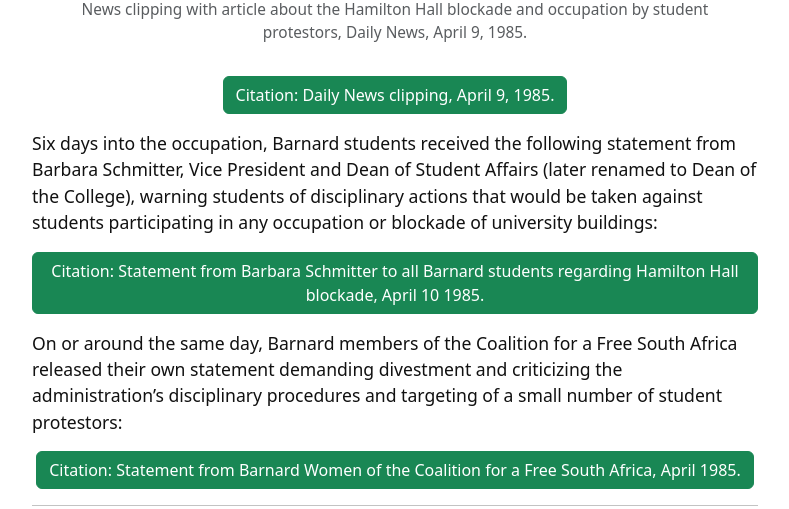
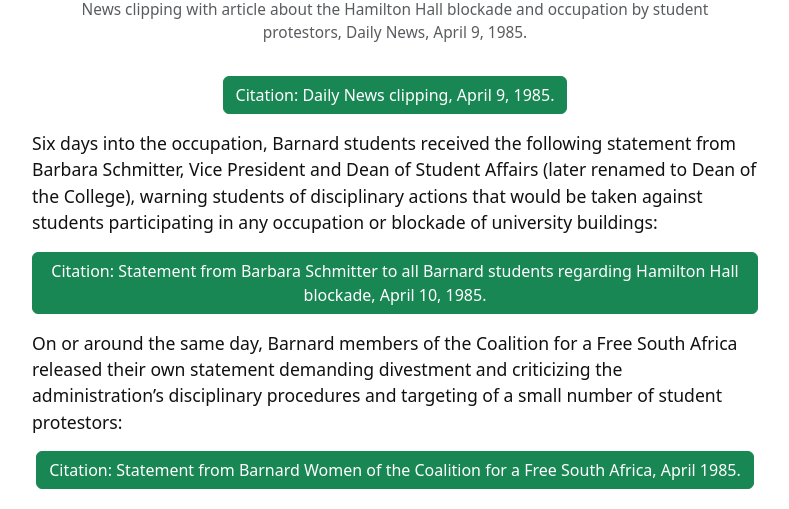
Before and after one commit to katelynautumn28/ddd-research-guide, a Jekyll site: the page built from content/3-lesson.md, in a window 1280 px wide and 1400 px high, scrolled down 13203 px. Shown: the top 509 px of the window, without its empty margins (245-1034 px from the left). Built offline with Jekyll 4.4.1, drawn with Linux system fonts in a browser that asks for light colours; some of the changed text lies outside the part shown.

Commit message:
Update 3-lesson.md

```diff
--- a/content/3-lesson.md
+++ b/content/3-lesson.md
@@ -254,8 +254,8 @@ Six days into the occupation, Barnard students received the following statement
 </style>
 <div id="my-pdf29"></div>
 <script src="https://unpkg.com/pdfobject"></script>
-<script>PDFObject.embed("https://katelynautumn28.github.io/ddd-workshop/images/BC05-08_Box32_South-Africa-5.pdf", "#my-pdf29");</script>
-{% include modal.html button="Citation: Statement from Barbara Schmitter to all Barnard students regarding Hamilton Hall blockade, April 10 1985." color="success" title="Citation" text="Statement from Barbara Schmitter to all Barnard students regarding Hamilton Hall blockade, April 10 1985. [Clippings (including apartheid protests), women's studies program, first year statistics, Seven Sisters admissions and conference materials, 1963-1989, undated, Box 32; Series 1 Press Releases and Clippings; Office of Communications records, BC05-08. Barnard Archives and Special Collections.](https://collections.barnard.edu/public/repositories/2/archival_objects/265)" %}
+<script>PDFObject.embed("https://katelynautumn28.github.io/ddd-workshop/images/BC05-08_Box32_South-Africa-4.pdf", "#my-pdf29");</script>
+{% include modal.html button="Citation: Statement from Barbara Schmitter to all Barnard students regarding Hamilton Hall blockade, April 10, 1985." color="success" title="Citation" text="Statement from Barbara Schmitter to all Barnard students regarding Hamilton Hall blockade, April 10 1985. [Clippings (including apartheid protests), women's studies program, first year statistics, Seven Sisters admissions and conference materials, 1963-1989, undated, Box 32; Series 1 Press Releases and Clippings; Office of Communications records, BC05-08. Barnard Archives and Special Collections.](https://collections.barnard.edu/public/repositories/2/archival_objects/265)" %}
 
 On or around the same day, Barnard members of the Coalition for a Free South Africa released their own statement demanding divestment and criticizing the administration's disciplinary procedures and targeting of a small number of student protestors:
 
@@ -266,6 +266,10 @@ On or around the same day, Barnard members of the Coalition for a Free South Afr
 <script src="https://unpkg.com/pdfobject"></script>
 <script>PDFObject.embed("https://katelynautumn28.github.io/ddd-workshop/images/BC05-08_Box32_South-Africa-5.pdf", "#my-pdf30");</script>
 {% include modal.html button="Citation: Statement from Barnard Women of the Coalition for a Free South Africa, April 1985." color="success" title="Citation" text="Statement from Barnard Women of the Coalition for a Free South Africa, April 1985. [Clippings (including apartheid protests), women's studies program, first year statistics, Seven Sisters admissions and conference materials, 1963-1989, undated, Box 32; Series 1 Press Releases and Clippings; Office of Communications records, BC05-08. Barnard Archives and Special Collections.](https://collections.barnard.edu/public/repositories/2/archival_objects/265)" %}
+
+The blockade came to an end on April 25, three weeks since it began.
+
+{% include figure.html img="BC05-08_Box32_South-Africa-13.jpg" alt="New York Times clipping, April 26, 1985" caption="News clipping with article about the end of the Hamilton Hall blockade, negotations between students and administrators, and further actions planned by the Coalition for a Free South Africa, New York Times, April 26, 1985." width="75%" %} {% include modal.html button="Citation: New York Times clipping, April 26, 1985." color="success" title="Citation and Link to Finding Aid" text="News clipping with article about the end of the Hamilton Hall blockade, negotations between students and administrators, and further actions planned by the Coalition for a Free South Africa, New York Times, April 26, 1985. [Clippings (including apartheid protests), women's studies program, first year statistics, Seven Sisters admissions and conference materials, 1963-1989, undated, Box 32; Series 1 Press Releases and Clippings; Office of Communications records, BC05-08. Barnard Archives and Special Collections.](https://collections.barnard.edu/public/repositories/2/archival_objects/265)" %}
 
 -------
 
```
